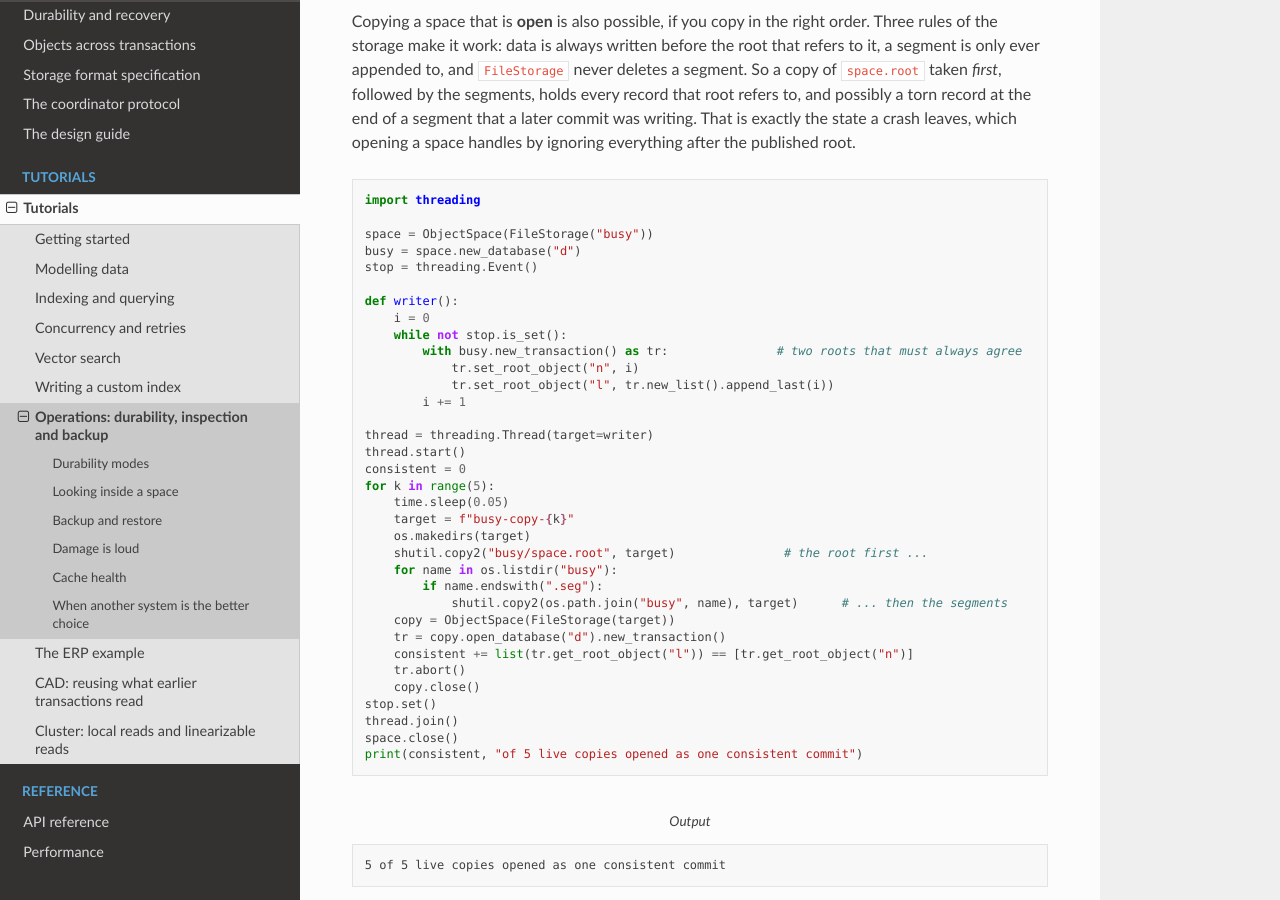
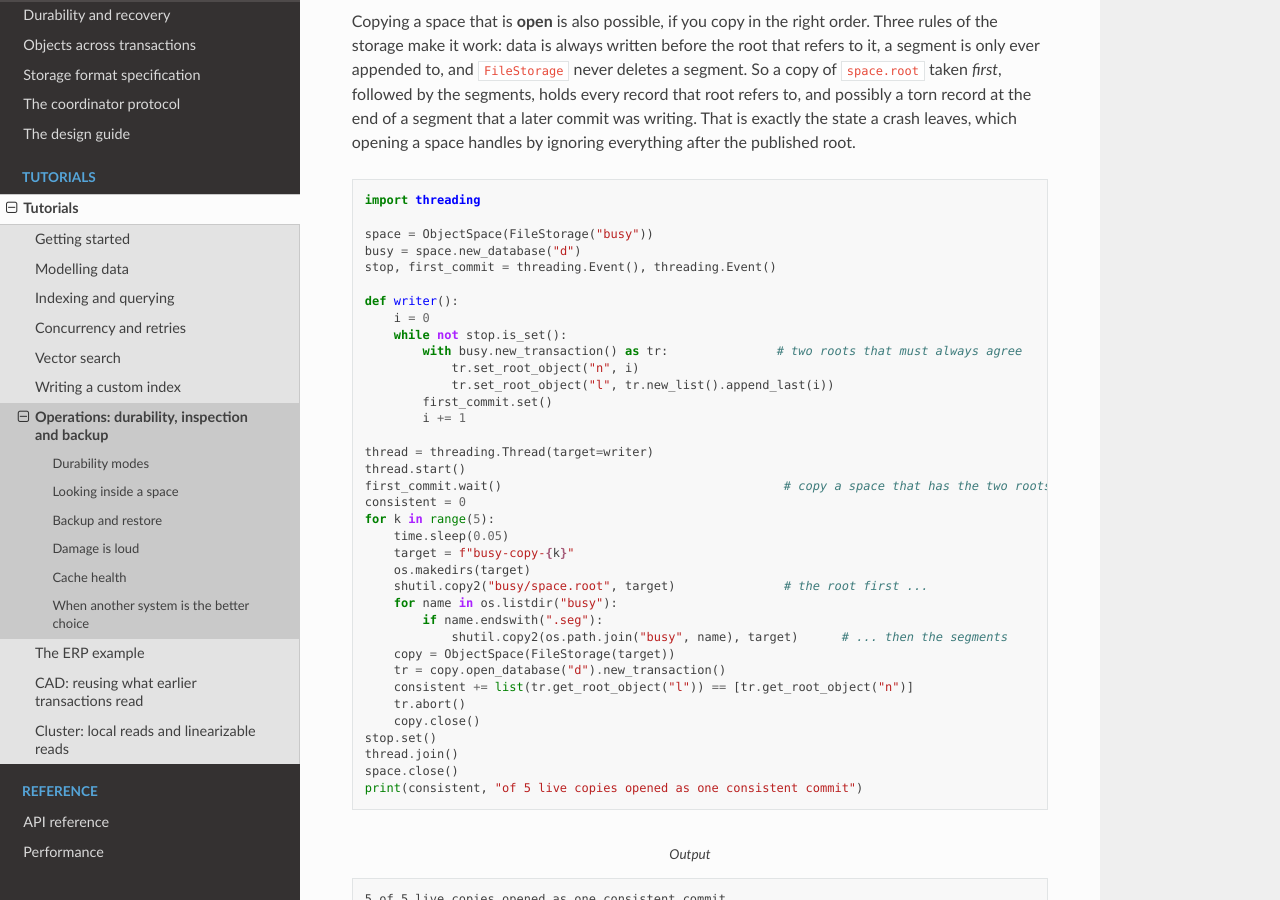
Before and after one commit to gamarino/ProtoDB, a Sphinx documentation site: the page built from docs/source/tutorials/operations.rst, in a window 1280 px wide and 900 px high, scrolled down 4120 px. Built offline with Sphinx 7.4.7 and the Read the Docs theme 3.1.0, drawn with Linux system fonts in a browser that asks for light colours.

Commit message:
Tests: three checks that failed on Python 3.11 for reasons outside the product
- The operations tutorial copied a live space after a fixed 50 ms sleep; when the
  writer had not committed yet, the copy had no roots and list(None) failed.  It now
  waits for the first commit (no timing assumption).
- The quick benchmark run accepts vector_knn_hnsw as pending when hnswlib is not
  installed, as the harness reports it; CI installs the vectors extra, not hnsw.
- The inline-values layout check skips where _testinternalcapi has no
  has_inline_values (added in CPython 3.13).

Co-Authored-By: Claude Opus 5.5 <noreply@anthropic.com>

```diff
--- a/docs/source/tutorials/operations.rst
+++ b/docs/source/tutorials/operations.rst
@@ -211,7 +211,7 @@ handles by ignoring everything after the published root.
 
    space = ObjectSpace(FileStorage("busy"))
    busy = space.new_database("d")
-   stop = threading.Event()
+   stop, first_commit = threading.Event(), threading.Event()
 
    def writer():
        i = 0
@@ -219,10 +219,12 @@ handles by ignoring everything after the published root.
            with busy.new_transaction() as tr:               # two roots that must always agree
                tr.set_root_object("n", i)
                tr.set_root_object("l", tr.new_list().append_last(i))
+           first_commit.set()
            i += 1
 
    thread = threading.Thread(target=writer)
    thread.start()
+   first_commit.wait()                                       # copy a space that has the two roots
    consistent = 0
    for k in range(5):
        time.sleep(0.05)
```
Also changed, not shown: 2 other files.
